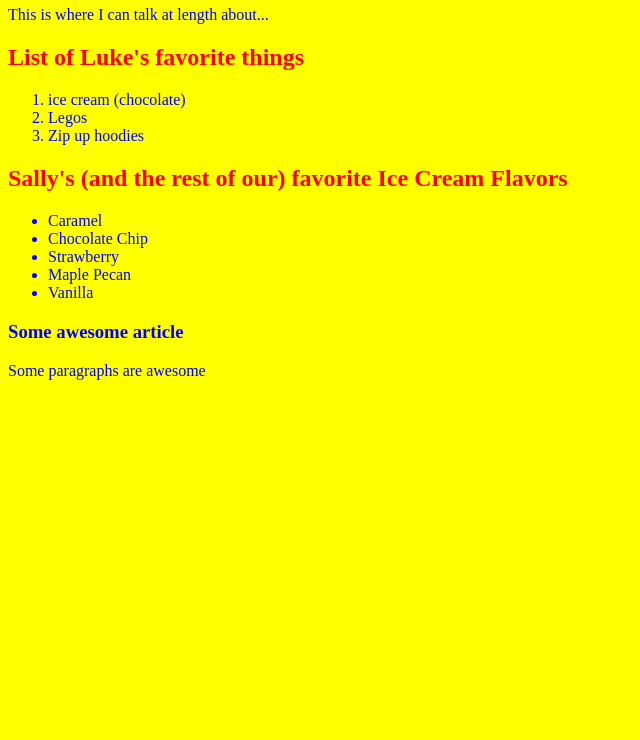
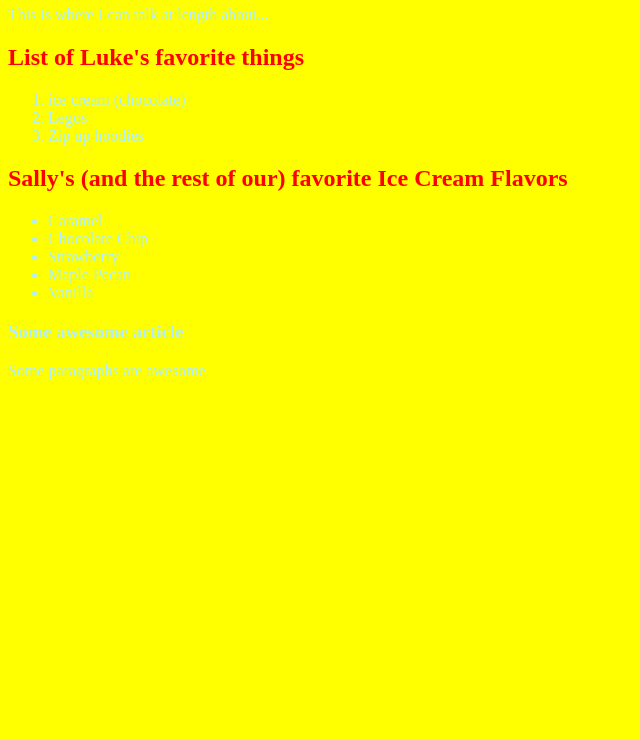
Before and after one commit to LukeSchlangen/html-css-workshop-march-2017, a plain HTML site: page index.html in a window 1280 px wide. Shown: the part 60-800 px from the top of the page, without its empty margins (0-640 px from the left). Drawn offline with Linux system fonts and the light colour scheme.

Commit message:
Update style.css

```diff
--- a/style.css
+++ b/style.css
@@ -1,5 +1,5 @@
 body {
-  color: blue;
+  color: #aeeff9;
   background-color: yellow;
 }
 
```
